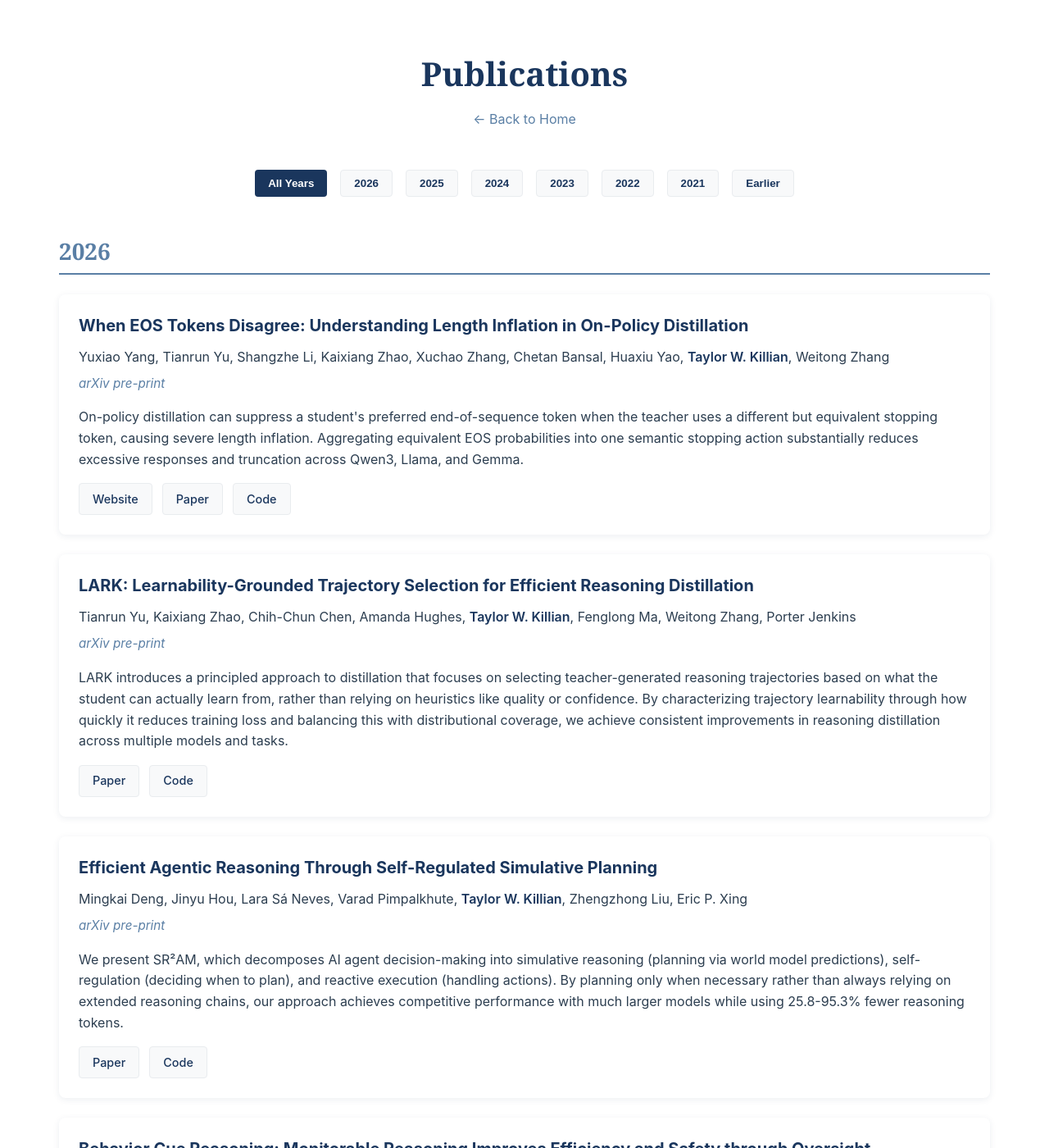
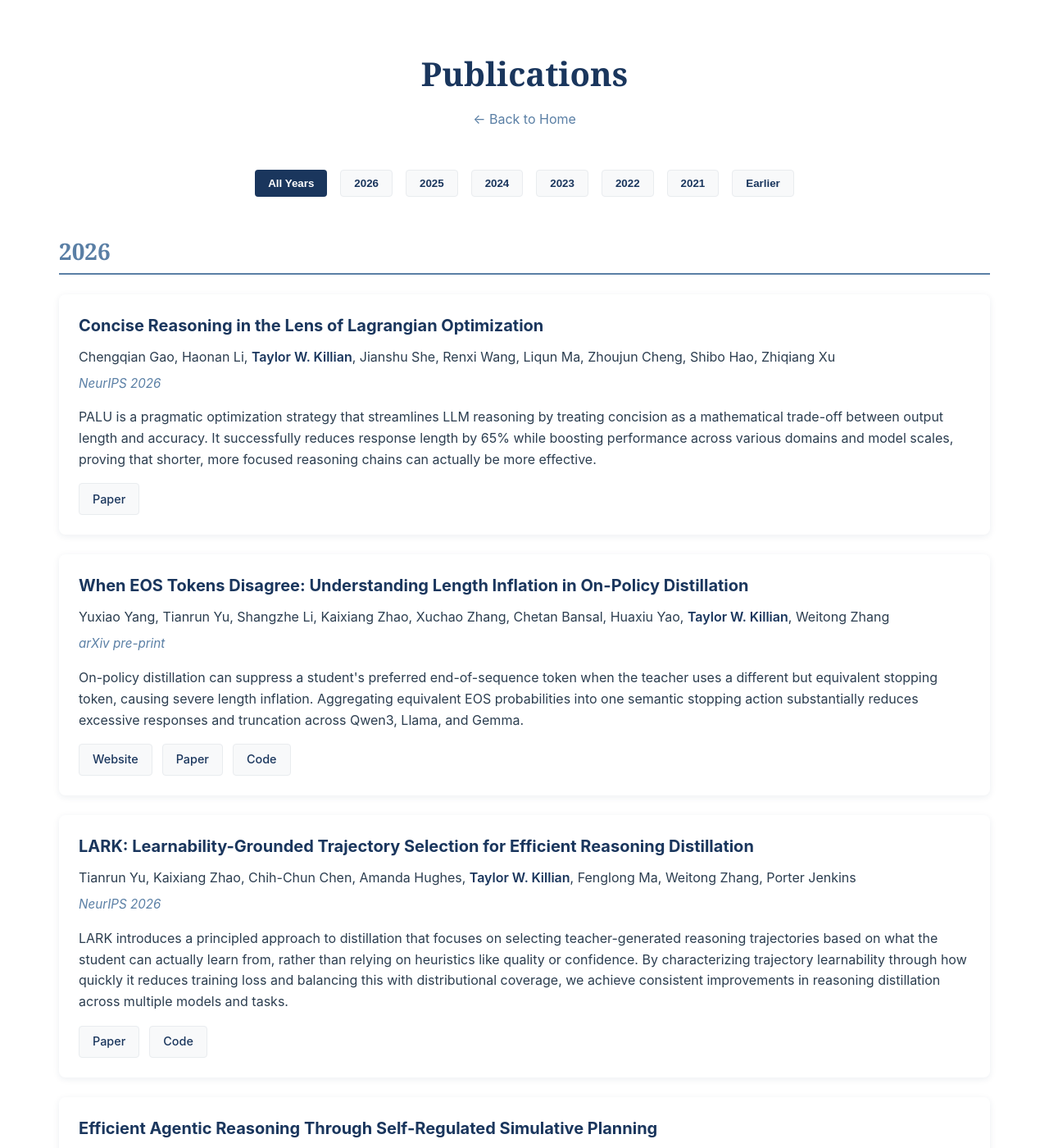
Before and after one commit to twkillian/twkillian.github.io, a Jekyll site: the page built from publications/index.html, in a window 1280 px wide and 1400 px high. Shown: the whole window at 82% size. Built offline with Jekyll 4.4.1, drawn with Linux system fonts in a browser that asks for light colours; some of the changed text lies outside the part shown.

Commit message:
Adding NeurIPS 2026 papers

```diff
--- a/_data/publications.yml
+++ b/_data/publications.yml
@@ -1,5 +1,14 @@
 - year: 2026
   papers:
+    - title: "Concise Reasoning in the Lens of Lagrangian Optimization"
+      authors: "Chengqian Gao, Haonan Li, <strong>Taylor W. Killian</strong>, Jianshu She, Renxi Wang, Liqun Ma, Zhoujun Cheng, Shibo Hao, Zhiqiang Xu"
+      venue: "NeurIPS 2026"
+      description: "PALU is a pragmatic optimization strategy that streamlines LLM reasoning by treating concision as a mathematical trade-off between output length and accuracy. It successfully reduces response length by 65% while boosting performance across various domains and model scales, proving that shorter, more focused reasoning chains can actually be more effective."
+      links:
+        - text: "Paper"
+          url: "https://arxiv.org/abs/2510.10168"
+      featured: true
+
     - title: "When EOS Tokens Disagree: Understanding Length Inflation in On-Policy Distillation"
       authors: "Yuxiao Yang, Tianrun Yu, Shangzhe Li, Kaixiang Zhao, Xuchao Zhang, Chetan Bansal, Huaxiu Yao, <strong>Taylor W. Killian</strong>, Weitong Zhang"
       venue: "arXiv pre-print"
@@ -15,14 +24,14 @@
 
     - title: "LARK: Learnability-Grounded Trajectory Selection for Efficient Reasoning Distillation"
       authors: "Tianrun Yu, Kaixiang Zhao, Chih-Chun Chen, Amanda Hughes, <strong>Taylor W. Killian</strong>, Fenglong Ma, Weitong Zhang, Porter Jenkins"
-      venue: "arXiv pre-print"
+      venue: "NeurIPS 2026"
       description: "LARK introduces a principled approach to distillation that focuses on selecting teacher-generated reasoning trajectories based on what the student can actually learn from, rather than relying on heuristics like quality or confidence. By characterizing trajectory learnability through how quickly it reduces training loss and balancing this with distributional coverage, we achieve consistent improvements in reasoning distillation across multiple models and tasks."
       links:
         - text: "Paper"
           url: "https://arxiv.org/abs/2605.30651"
         - text: "Code"
           url: "https://github.com/Tianrun-Yu/LARK"
-      featured: false
+      featured: true
 
     - title: "Efficient Agentic Reasoning Through Self-Regulated Simulative Planning"
       authors: "Mingkai Deng, Jinyu Hou, Lara Sá Neves, Varad Pimpalkhute, <strong>Taylor W. Killian</strong>, Zhengzhong Liu, Eric P. Xing"
@@ -79,14 +88,6 @@
 
 - year: 2025
   papers:
-    - title: "Concise Reasoning in the Lens of Lagrangian Optimization"
-      authors: "Chengqian Gao, Haonan Li, <strong>Taylor W. Killian</strong>, Jianshu She, Renxi Wang, Liqun Ma, Zhoujun Cheng, Shibo Hao, Zhiqiang Xu"
-      venue: "arXiv pre-print"
-      description: "PALU is a pragmatic optimization strategy that streamlines LLM reasoning by treating concision as a mathematical trade-off between output length and accuracy. It successfully reduces response length by 65% while boosting performance across various domains and model scales, proving that shorter, more focused reasoning chains can actually be more effective."
-      links:
-        - text: "Paper"
-          url: "https://arxiv.org/abs/2510.10168"
-      featured: false
 
     - title: "K2-V2: A 360-Open, Reasoning-Enhanced LLM"
       authors: "K2 Team, Institute of Foundation Models"
--- a/index.html
+++ b/index.html
@@ -83,6 +83,10 @@ layout: default
     <div class="container">
       <h2 class="section-title">News</h2>
       <ul class="news-list">
+        <li class="news-item">
+          <span class="news-date">24 September 2026</span>
+          <span class="news-content"><a href="https://arxiv.org/abs/2609.20511">LARK</a> and <a href="https://arxiv.org/abs/2510.10168">PALU</a> were accepted to NeurIPS 2026!</span>
+        </li>
         <li class="news-item">
           <span class="news-date">19 September 2026</span>
           <span class="news-content"><a href="https://arxiv.org/abs/2609.20511">When EOS Tokens Disagree</a>, <a href="https://byu-adept-lab.github.io">my lab's</a> first paper, in collaboration with <a href="https://zeroweight.github.io/">Weitong Zhang</a>, is out!</span>
```
